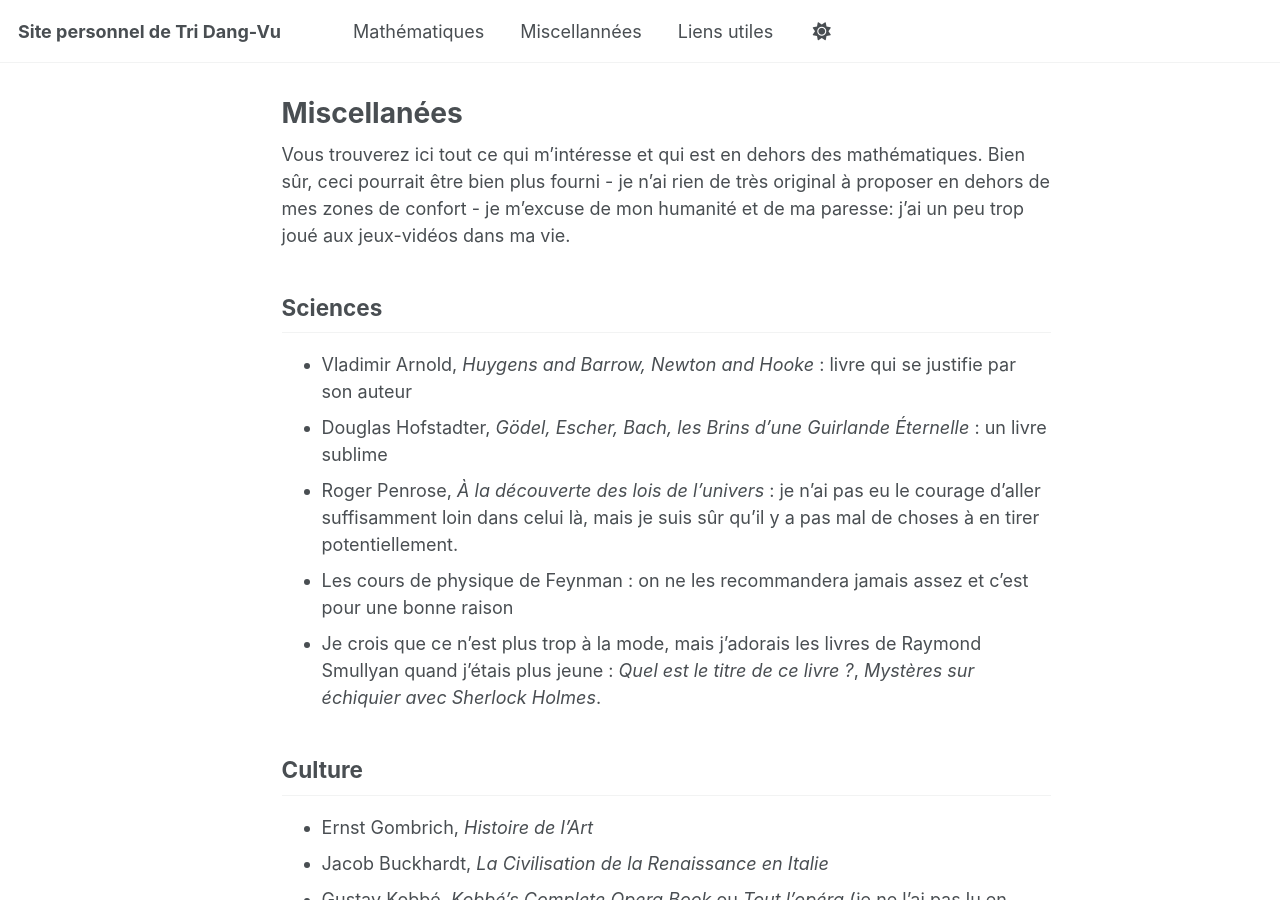
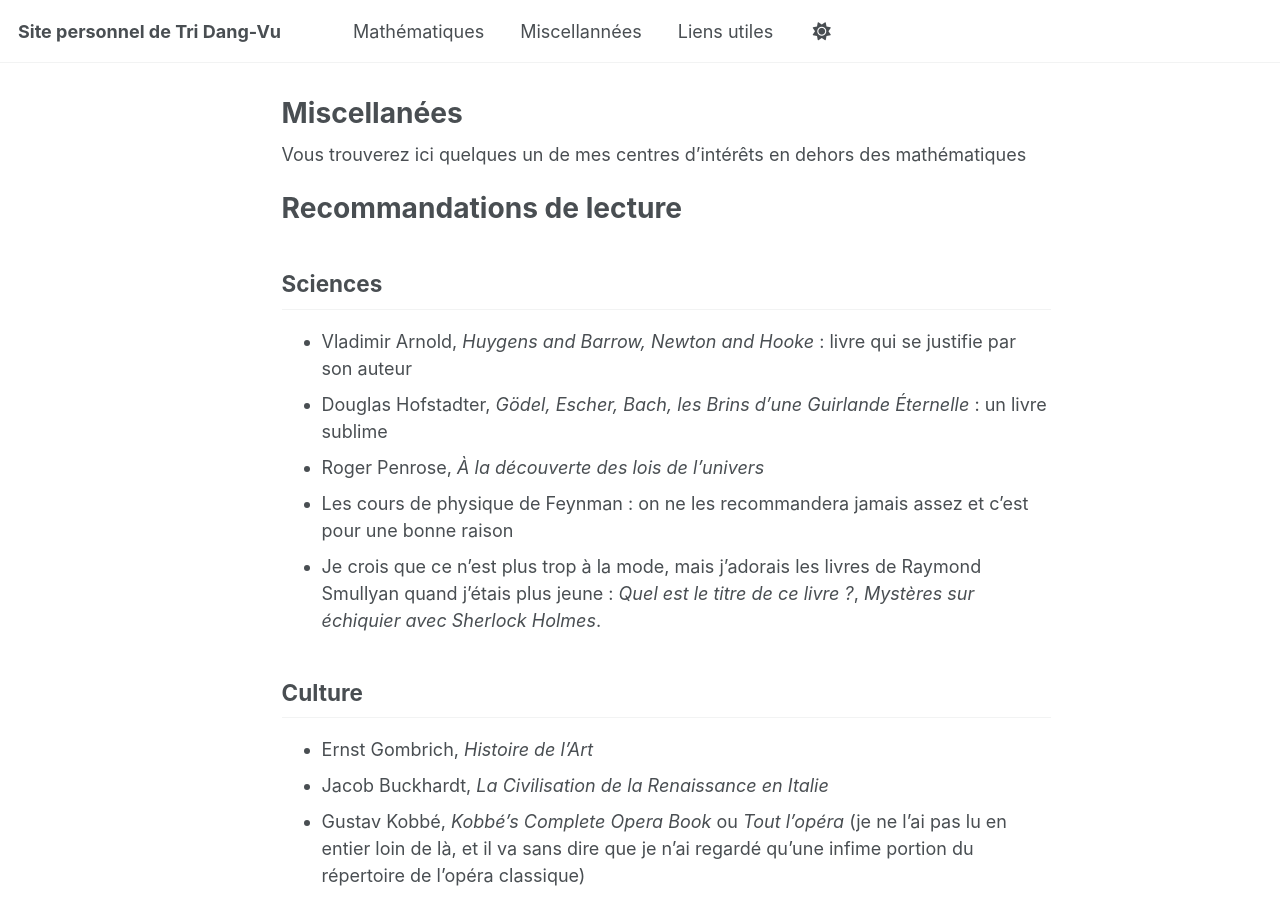
Before and after one commit to tridangvu/tridangvu.github.io, a Jekyll site: the page built from _pages/misc.md, in a window 1280 px wide and 900 px high. Built offline with Jekyll 4.4.1, drawn with Linux system fonts in a browser that asks for light colours; a script that is not in the unit is left out.

Commit message:
Update misc.md

```diff
--- a/_pages/misc.md
+++ b/_pages/misc.md
@@ -6,12 +6,14 @@ author_profile: false
 sidebar: null
 classes: wide
 ---
-Vous trouverez ici tout ce qui m'intéresse et qui est en dehors des mathématiques. Bien sûr, ceci pourrait être bien plus fourni - je n'ai rien de très original à proposer en dehors de mes zones de confort - je m'excuse de mon humanité et de ma paresse: j'ai un peu trop joué aux jeux-vidéos dans ma vie.
 
+Vous trouverez ici quelques un de mes centres d'intérêts en dehors des mathématiques
+
+# Recommandations de lecture
 ## Sciences
 - Vladimir Arnold, *Huygens and Barrow, Newton and Hooke* : livre qui se justifie par son auteur
 - Douglas Hofstadter, *Gödel, Escher, Bach, les Brins d'une Guirlande Éternelle* : un livre sublime
-- Roger Penrose, *À la découverte des lois de l'univers* : je n'ai pas eu le courage d'aller suffisamment loin dans celui là, mais je suis sûr qu'il y a pas mal de choses à en tirer potentiellement.
+- Roger Penrose, *À la découverte des lois de l'univers*
 - Les cours de physique de Feynman : on ne les recommandera jamais assez et c'est pour une bonne raison
 - Je crois que ce n'est plus trop à la mode, mais j'adorais les livres de Raymond Smullyan quand j'étais plus jeune : *Quel est le titre de ce livre ?*, *Mystères sur échiquier avec Sherlock Holmes*.
 
```
